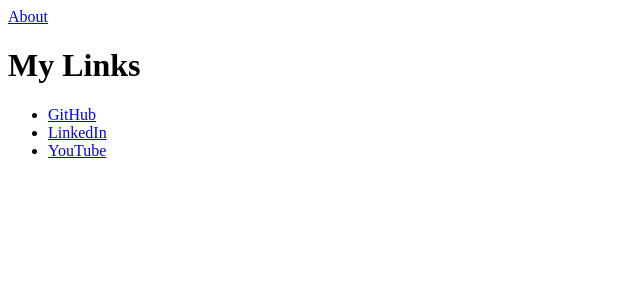
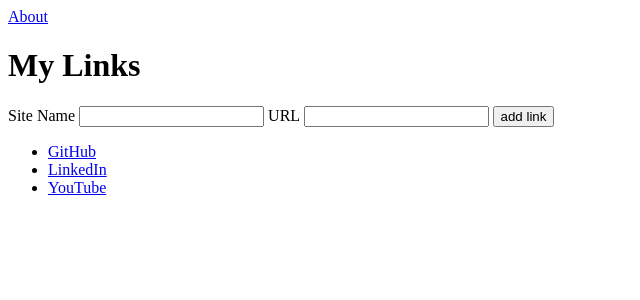
Before and after one commit to kuwkuw/my-link-bio, a Flask app: page / in a window 1280 px wide. Shown: the top 300 px of the page, without its empty margins (0-640 px from the left). Run offline with Flask 3, Linux system fonts and the light colour scheme.

Commit message:
Add link submission form and in-memory add route

```diff
--- a/app.py
+++ b/app.py
@@ -1,16 +1,29 @@
-from flask import Flask, render_template
+from flask import Flask, redirect, render_template, request, url_for
 
 app = Flask(__name__)
+
+# In-memory storage for links. This resets when the app restarts.
+links = [
+    {"name": "GitHub", "url": "https://github.com"},
+    {"name": "LinkedIn", "url": "https://www.linkedin.com"},
+    {"name": "YouTube", "url": "https://www.youtube.com"},
+]
 
 
 @app.route("/")
 def home():
-    links = [
-        {"name": "GitHub", "url": "https://github.com"},
-        {"name": "LinkedIn", "url": "https://www.linkedin.com"},
-        {"name": "YouTube", "url": "https://www.youtube.com"},
-    ]
     return render_template("index.html", page_title="My Links", links=links)
+
+
+@app.route("/add", methods=["POST"])
+def add_link():
+    site_name = request.form.get("site_name", "").strip()
+    site_url = request.form.get("site_url", "").strip()
+
+    if site_name and site_url:
+        links.append({"name": site_name, "url": site_url})
+
+    return redirect(url_for("home"))
 
 
 @app.route("/about")
--- a/templates/index.html
+++ b/templates/index.html
@@ -8,6 +8,17 @@
   <body>
     <a href="{{ url_for('about') }}">About</a>
     <h1>{{ page_title }}</h1>
+
+    <form action="{{ url_for('add_link') }}" method="post">
+      <label for="site_name">Site Name</label>
+      <input type="text" id="site_name" name="site_name" required />
+
+      <label for="site_url">URL</label>
+      <input type="url" id="site_url" name="site_url" required />
+
+      <button type="submit">add link</button>
+    </form>
+
     <ul>
       {% for link in links %}
       <li><a href="{{ link.url }}">{{ link.name }}</a></li>
```
